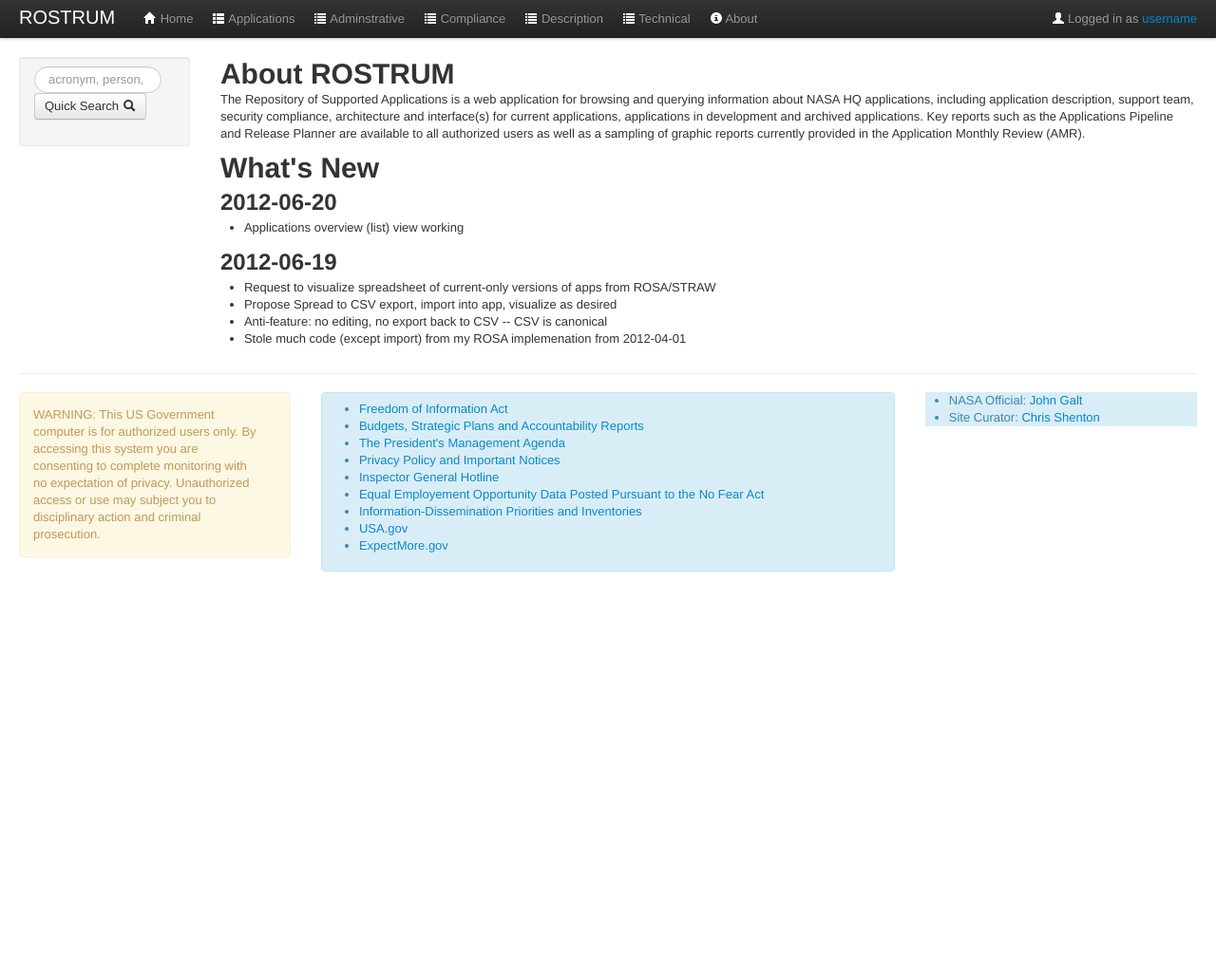
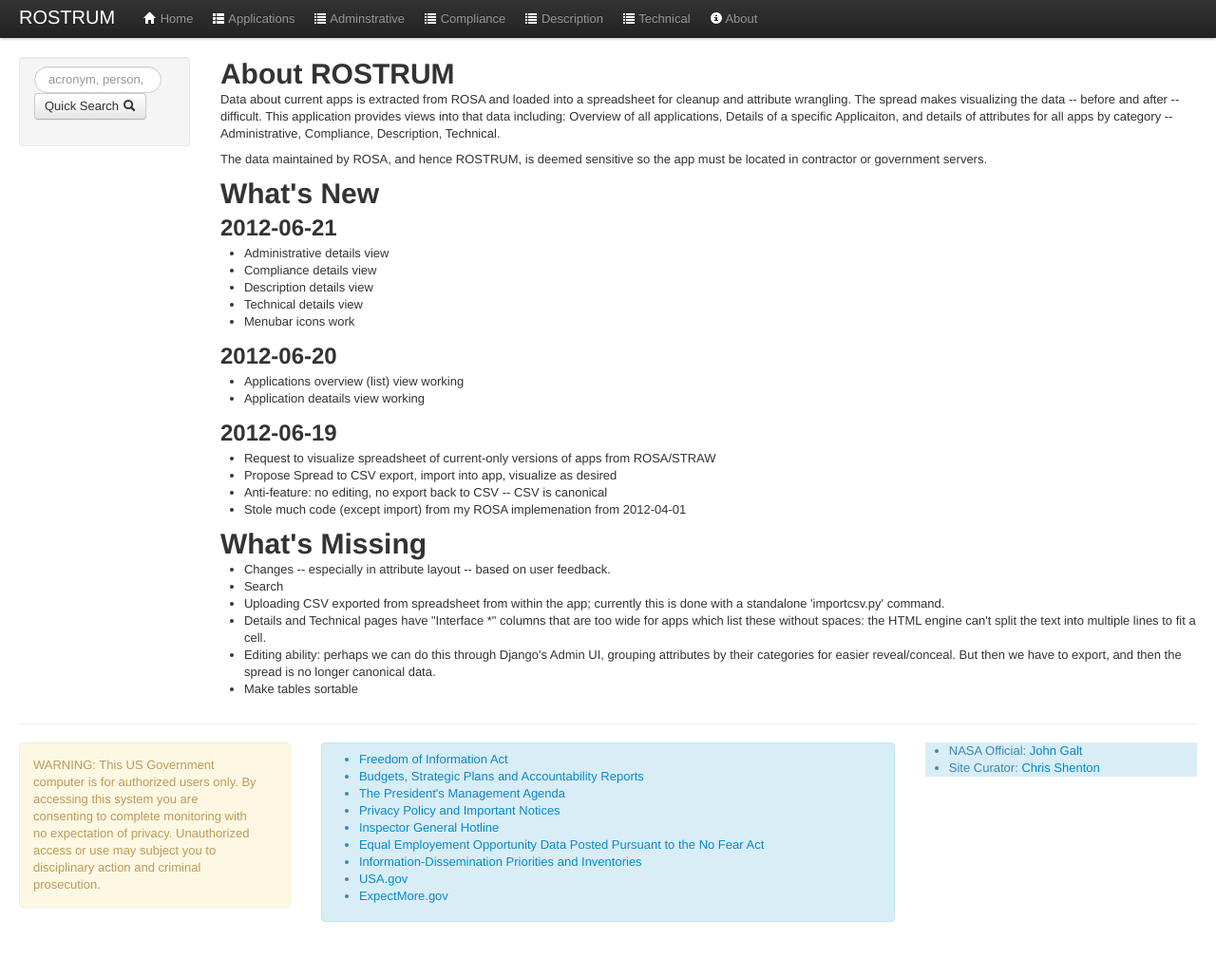
Before and after one commit to shentonfreude/rostrum, a Django app: page /about in a window 1280 px wide. Shown: the whole page at 95% size. Before the commit the page ends 602 px from the top, so only its background shows below. Run offline with Django 3.2, Linux system fonts and the light colour scheme; parts of the project's set-up code (start-up, migrations or seed data) failed here and were passed over; some libraries are stand-ins or nearby versions.

Commit message:
Category views: Administrative, Compliance, Description, Technical

```diff
--- a/rostrum/app/urls.py
+++ b/rostrum/app/urls.py
@@ -2,7 +2,7 @@
 from django.views.generic import list_detail
 
 from models import App
-from views import overview, details, administrative, compliance
+from views import overview, details, administrative, compliance, description, technical
 
 urlpatterns = patterns(
     '',
@@ -10,12 +10,8 @@
     url(r'^(?P<id>\d+)$',               details,        name='app_details'),
     url(r'^administrative/$',           administrative, name='app_administrative'),
     url(r'^compliance/$',               compliance,     name='app_compliance'),
+    url(r'^description/$',              description,    name='app_description'),
+    url(r'^technical/$',                technical,      name='app_technical'),
 
 #    url(r'^search/$',             search,             name='search'), # trailing slash needed for post to '.'
-
-#    url(r'^report/$',             report,             name='report'),
-#    url(r'^report_current/$',     report_current,     name='report_current'),
-#    url(r'^report_development/$', report_development, name='report_development'),
-
-
 )
--- a/rostrum/templates/about.html
+++ b/rostrum/templates/about.html
@@ -6,20 +6,32 @@
 
 <h1>About ROSTRUM</h1>
 
-<p>The Repository of Supported Applications is a web application for
-browsing and querying information about NASA HQ applications,
-including application description, support team, security compliance,
-architecture and interface(s) for current applications, applications
-in development and archived applications. Key reports such as the
-Applications Pipeline and Release Planner are available to all
-authorized users as well as a sampling of graphic reports currently
-provided in the Application Monthly Review (AMR).</p>
+<p>Data about current apps is extracted from ROSA and loaded into a
+spreadsheet for cleanup and attribute wrangling. The spread makes
+visualizing the data -- before and after -- difficult.  This
+application provides views into that data including: Overview of all
+applications, Details of a specific Applicaiton, and details of
+attributes for all apps by category -- Administrative, Compliance,
+Description, Technical.</p>
+
+<p>The data maintained by ROSA, and hence ROSTRUM, is deemed sensitive
+so the app must be located in contractor or government servers.<p>
 
 <h1>What's New</h1>
+
+<h2>2012-06-21</h2>
+<ul>
+  <li>Administrative details view</li>
+  <li>Compliance details view</li>
+  <li>Description details view</li>
+  <li>Technical details view</li>
+  <li>Menubar icons work</li>
+</ul>
 
 <h2>2012-06-20</h2>
 <ul>
   <li>Applications overview (list) view working</li>
+  <li>Application deatails view working</li>
 </ul>
 
 <h2>2012-06-19</h2>
@@ -29,4 +41,23 @@
   <li>Anti-feature: no editing, no export back to CSV -- CSV is canonical</li>
   <li>Stole much code (except import) from my ROSA implemenation from 2012-04-01</li>
 </ul>
+
+<h1>What's Missing</h1>
+<ul>
+  <li>Changes -- especially in attribute layout -- based on user feedback.
+  <li>Search</li>
+  <li>Uploading CSV exported from spreadsheet from within the app;
+  currently this is done with a standalone 'importcsv.py'
+  command.</li>
+  <li>Details and Technical pages have "Interface *" columns that are
+  too wide for apps which list these without spaces: the HTML engine
+  can't split the text into multiple lines to fit a cell.</li>
+  <li>Editing ability: perhaps we can do this through Django's Admin
+  UI, grouping attributes by their categories for easier
+  reveal/conceal. But then we have to export, and then the spread is
+  no longer canonical data.</li>
+  <li>Make tables sortable</li>
+
+</ul>
+
 {% endblock %}
--- a/rostrum/templates/base.html
+++ b/rostrum/templates/base.html
@@ -53,15 +53,13 @@
               <li><a href="{% url app_overview          %}"><i class="icon-white icon-th-list"></i>     Applications</a></li>
               <li><a href="{% url app_administrative    %}"><i class="icon-white icon-list"></i>    Adminstrative</a></li>
               <li><a href="{% url app_compliance        %}"><i class="icon-white icon-list"></i>    Compliance</a></li>
-              <li><a href="{# url app_description       %}"><i class="icon-white icon-list"></i>    Description</a></li>
-              <li><a href="{# url app_technical         %}"><i class="icon-white icon-list"></i>    Technical</a></li>
+              <li><a href="{% url app_description       %}"><i class="icon-white icon-list"></i>    Description</a></li>
+              <li><a href="{% url app_technical         %}"><i class="icon-white icon-list"></i>    Technical</a></li>
               <li><a href="{% url about %}">   <i class="icon-white icon-info-sign"></i> About</a></li>
               <!-- <li><a href="{# url search %}">           <i class="icon-white icon-search"></i>    Search</a></li> -->
               <!-- <li><a href="{# url manage %}">  <i class="icon-white icon-cog"></i>       Manage</a></li> -->
-              <!-- <li><a href="#contact">          <i class="icon-white icon-envelope"></i>  Contact</a></li> -->
-              <!-- <li><a href="#exit">    <i class="icon-white icon-off"></i>       Exit</a></li> -->
             </ul>
-            <p class="navbar-text pull-right"> <i class="icon-white icon-user"></i>      Logged in as <a href="#">username</a></p>
+            {#<p class="navbar-text pull-right"> <i class="icon-white icon-user"></i>      Logged in as <a href="#">username</a></p>#}
           </div><!--/.nav-collapse -->
         </div>
       </div>
```
Also changed, not shown: rostrum/app/views.py (+20 -0 lines), rostrum/templates/app/administrative.html (+1 -10 lines), rostrum/templates/app/compliance.html (+1 -10 lines), rostrum/templates/app/description.html (added, +43 -0 lines), rostrum/templates/app/overview.html (+0 -7 lines), rostrum/templates/app/technical.html (added, +62 -0 lines), rostrum/templates/home.html (+10 -12 lines).
